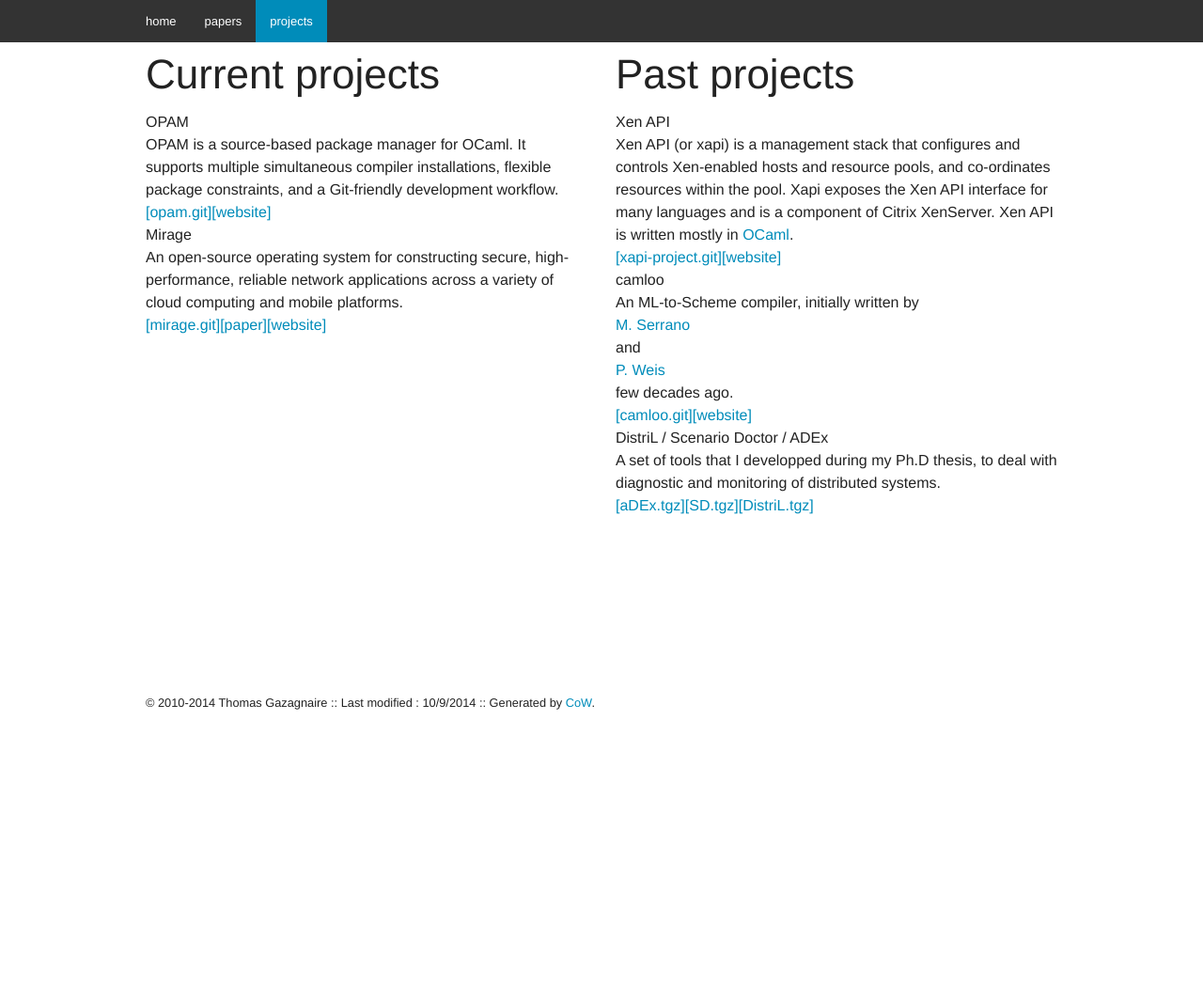
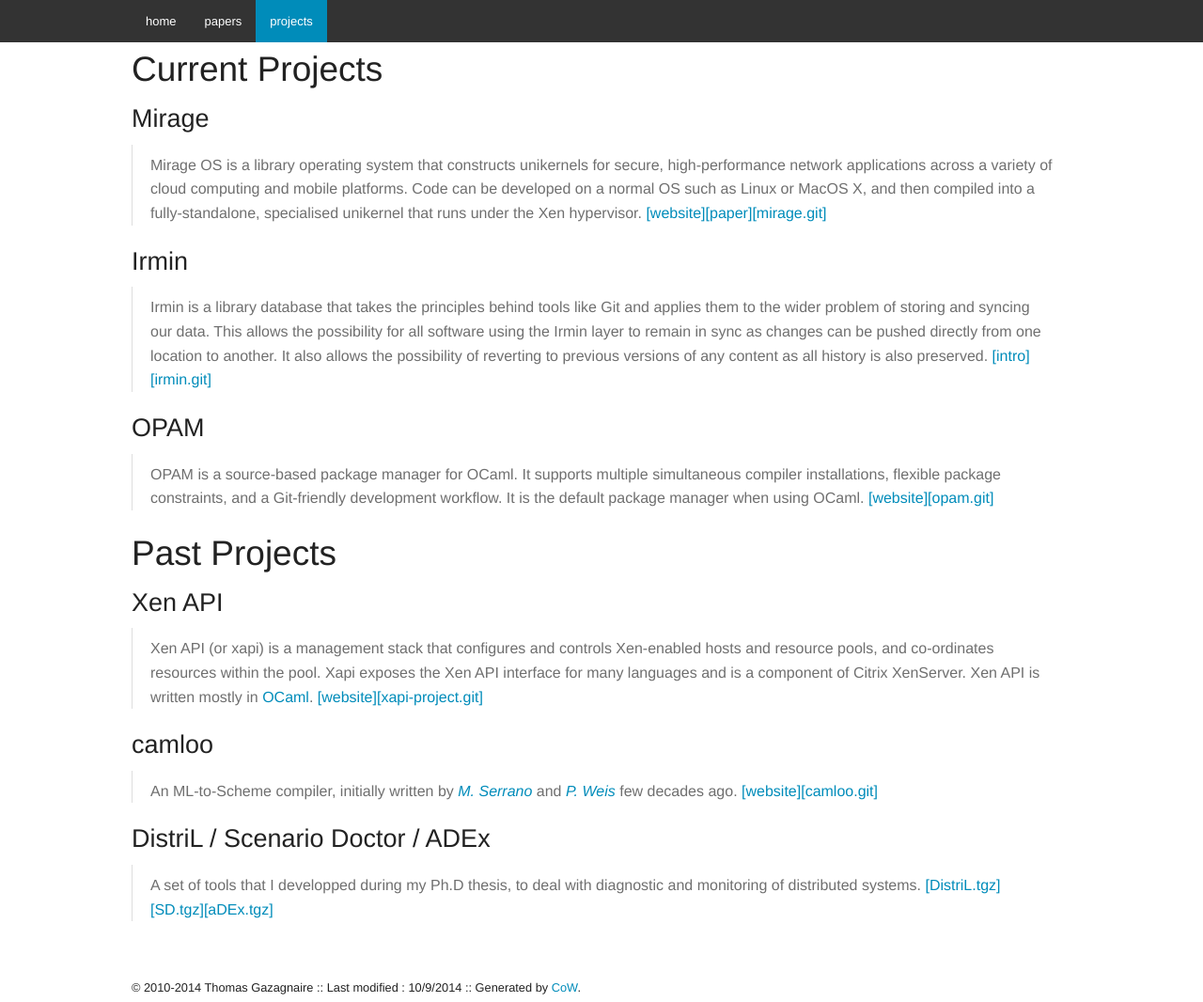
Before and after one commit to samoht/gazagnaire.org, a plain HTML site: page www/projects.html in a window 1280 px wide. Shown: the whole page at 94% size. Before the commit the page ends 800 px from the top, so only its background shows below. Drawn offline with Linux system fonts and the light colour scheme.

Commit message:
Update project page

```diff
--- a/www/ext/css/app.css
+++ b/www/ext/css/app.css
@@ -1,4 +1,4 @@
-.publication .author {
+.author {
 display: inline;
 font-style: italic;
 }
@@ -33,6 +33,10 @@ display: inline;
 .publication {
 padding: 0.4em;
 }
+.publication .authors,
+.publication .title {
+padding-right: 0.4em;
+}
 
 * {
 margin: 0;
@@ -51,5 +55,6 @@ margin: 0 auto -4em;
 
 .footer, .push {
 height: 4em;
+margin-top: 2em;
 font-size: 0.8em;
 }
--- a/www/projects.html
+++ b/www/projects.html
@@ -26,41 +26,91 @@
 </div>
   </div>
     <div class="body">
-<div class="row">
-  <div class="large-6 columns">
-    <h1>Current projects</h1>
-    <div class="project"><div class="name">OPAM</div><div class="description">
+    <div class="row">
+    <h2>Current Projects</h2>
+
+    <div class="project">
+      <h3>Mirage</h3>
+      <blockquote>
+         Mirage OS is a library operating system that constructs unikernels for
+         secure, high-performance network applications across a variety of cloud
+         computing and mobile platforms. Code can be developed on a normal OS
+         such as Linux or MacOS X, and then compiled into a fully-standalone,
+         specialised unikernel that runs under the Xen hypervisor.
+      <a href="http://www.openmirage.org">[website]</a><a href="http://anil.recoil.org/papers/2013-asplos-mirage.pdf">[paper]</a><a href="http://www.github.com/mirage">[mirage.git]</a>
+      </blockquote>
+    </div>
+
+    <div class="project">
+      <h3>Irmin</h3>
+      <blockquote>
+        Irmin is a library database that takes the principles behind tools like
+        Git and applies them to the wider problem of storing and syncing our
+        data. This allows the possibility for all software using the Irmin layer
+        to remain in sync as changes can be pushed directly from one location to
+        another. It also allows the possibility of reverting to previous
+        versions of any content as all history is also preserved.
+
+      <a href="http://openmirage.org/blog/introducing-irmin">[intro]</a><a href="http://www.github.com/mirage">[irmin.git]</a>
+      </blockquote>
+    </div>
+
+    <div class="project">
+      <h3>OPAM</h3>
+      <blockquote>
       OPAM is a source-based package manager for OCaml. It supports multiple simultaneous
       compiler installations, flexible package constraints, and a Git-friendly development
-      workflow.
-      </div><div class="links"><a href="http://www.github.com/ocaml/opam">[opam.git]</a><a href="http://opam.ocamlpro.com">[website]</a></div></div><div class="project"><div class="name">Mirage</div><div class="description">
-      An open-source operating system for constructing secure,
-      high-performance, reliable network applications across a
-      variety of cloud computing and mobile platforms.</div><div class="links"><a href="http://www.github.com/mirage">[mirage.git]</a><a href="http://anil.recoil.org/papers/2013-asplos-mirage.pdf">[paper]</a><a href="http://www.openmirage.org">[website]</a></div></div> </div>
-  <div class="large-6 columns">
-    <h1>Past projects</h1>
-    <div class="project"><div class="name">Xen API</div><div class="description">
+      workflow. It is the default package manager when using OCaml.
+
+      <a href="http://opam.ocaml.org">[website]</a><a href="http://www.github.com/ocaml/opam">[opam.git]</a>
+      </blockquote>
+    </div>
+
+
+    <h2>Past Projects</h2>
+
+    <div class="project">
+      <h3>Xen API</h3>
+      <blockquote>
         Xen API (or xapi) is a management stack that configures and
         controls Xen-enabled hosts and resource pools, and co-ordinates
         resources within the pool. Xapi exposes the Xen API interface
         for many languages and is a component of Citrix XenServer.
         Xen API is written mostly in <a href="http://ocaml.org">OCaml</a>.
-      </div><div class="links"><a href="http://github.com/xapi-project">[xapi-project.git]</a><a href="http://xenproject.org/developers/teams/xapi.html">[website]</a></div></div><div class="project"><div class="name">camloo</div><div class="description">
+
+      <a href="http://xenproject.org/developers/teams/xapi.html">[website]</a><a href="http://github.com/xapi-project">[xapi-project.git]</a>
+      </blockquote>
+    </div>
+
+    <div class="project">
+      <h3>camloo</h3>
+      <blockquote>
       An ML-to-Scheme compiler, initially written by <div class="author"><a href="http://www-sop.inria.fr/members/Manuel.Serrano/">M. Serrano</a></div>
-      and <div class="author"><a href="http://pauillac.inria.fr/~weis/">P. Weis</a></div> few decades ago.</div><div class="links"><a href="http://www.github.com/samoht/camloo">[camloo.git]</a><a href="http://www-sop.inria.fr/members/Thomas.Gazagnaire/">[website]</a></div></div><div class="project"><div class="name">DistriL / Scenario Doctor / ADEx</div><div class="description">
+      and <div class="author"><a href="http://pauillac.inria.fr/~weis/">P. Weis</a></div> few decades ago.
+      <a href="http://www-sop.inria.fr/members/Thomas.Gazagnaire/">[website]</a><a href="http://www.github.com/samoht/camloo">[camloo.git]</a>
+      </blockquote>
+    </div>
+
+    <div class="project">
+      <h3>DistriL / Scenario Doctor / ADEx</h3>
+      <blockquote>
       A set of tools that I developped during my Ph.D thesis, to deal
-      with diagnostic and monitoring of distributed systems.</div><div class="links"><a href="tools/ADEx.tar.gz">[aDEx.tgz]</a><a href="tools/ScenarioDoctor.tar.gz">[SD.tgz]</a><a href="tools/DistriL.tar.gz">[DistriL.tgz]</a></div></div> </div>
-</div></div>
+      with diagnostic and monitoring of distributed systems.
+      <a href="tools/DistriL.tar.gz">[DistriL.tgz]</a><a href="tools/ScenarioDoctor.tar.gz">[SD.tgz]</a><a href="tools/ADEx.tar.gz">[aDEx.tgz]</a>
+      </blockquote>
+    </div>
+
+    </div>
+  </div>
     <div class="push"> </div>
   </div>
   <div class="footer">
-<div class="row">
-  <div class="large-12 small-centered columns">
+      <div class="row">
       © 2010-2014 Thomas Gazagnaire ::
       Last modified : 10/9/2014 ::
       Generated by <a href="http://www.github.com/mirage/ocaml-cow">CoW</a>.
+      </div>
     </div>
-</div></div>
 
   <script src="ext/js/vendor/jquery.js"/>
   <script src="ext/js/foundation.min.js"/>
```
Also changed, not shown: www/index.html (+12 -5 lines), www/papers.html (+8 -9 lines), 3 other files.
